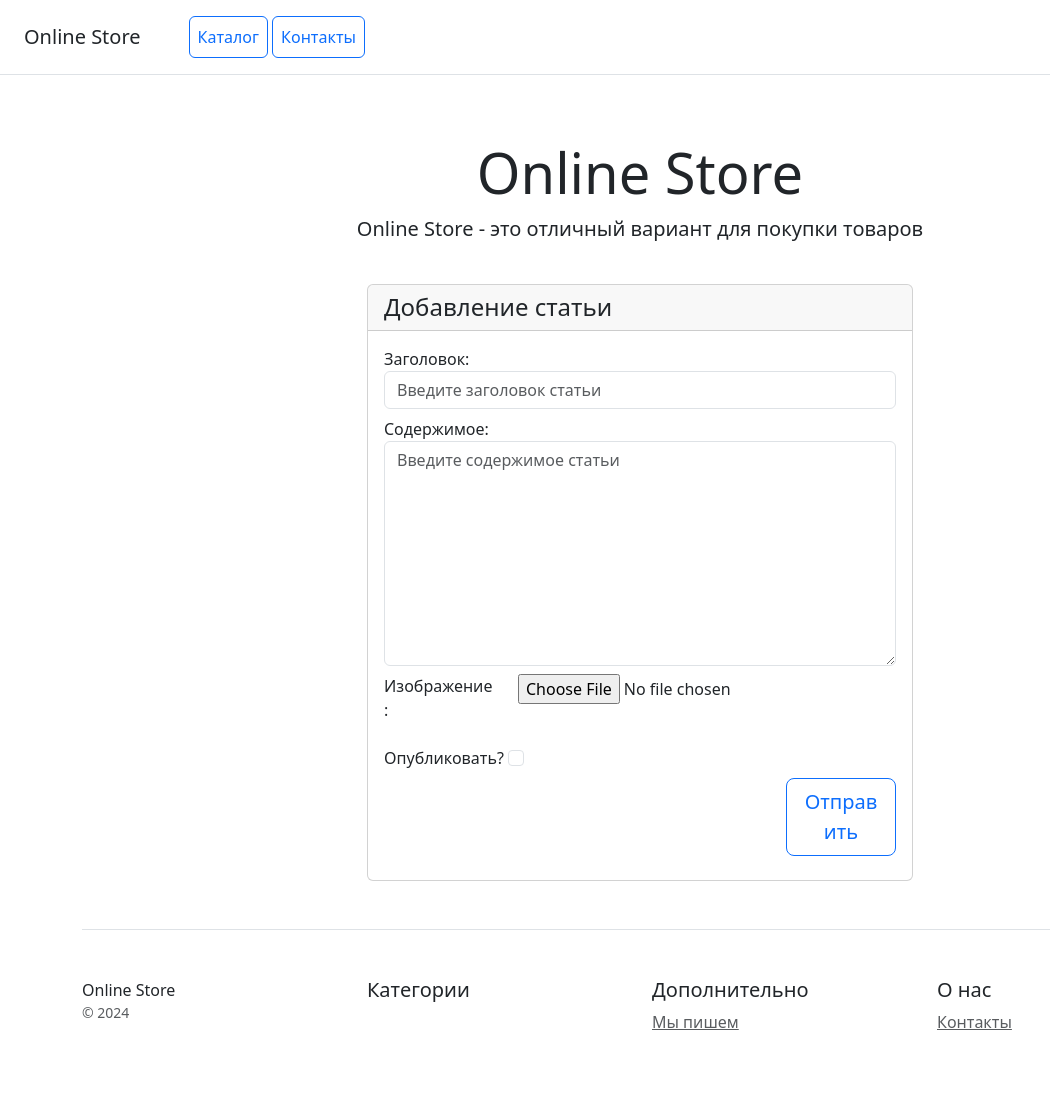
After one commit to KudryashovR/online_store, a Django app: page /blog/new/ in a window 1280 px wide. The commit adds this page. Shown: the whole page, without its empty margins (0-1050 px from the left). Run offline with Django 5.2, Linux system fonts and the light colour scheme.

Commit message:
ADD: Blog create

```diff
--- a/catalog/models.py
+++ b/catalog/models.py
@@ -1,5 +1,6 @@
 from django import forms
 from django.db import models
+from django.utils.text import slugify
 
 NULLABLE = {'blank': True, 'null': True}
 
@@ -56,12 +57,18 @@ class Blog(models.Model):
     preview = models.ImageField(upload_to='blog/', verbose_name="Изображение",
                                 help_text="Загрузите изображение для превью статьи")
     created_at = models.DateTimeField(auto_now_add=True)
-    is_published = models.BooleanField(default=False)
+    is_published = models.BooleanField(default=True, verbose_name="Опубликовано")
     views_count = models.PositiveIntegerField(default=0)
 
     def __str__(self):
         return self.title
 
+    def save(self, *args, **kwargs):
+        if not self.slug:
+            self.slug = slugify(self.title)
+
+        super().save(*args, **kwargs)
+
     class Meta:
         verbose_name = 'Статья'
         verbose_name_plural = 'Статьи'
--- /dev/null
+++ b/catalog/templates/catalog/blog_form.html
@@ -0,0 +1,47 @@
+{% extends 'catalog/base.html' %}
+{% block content %}
+<div class="row">
+    <div class="col-3"></div>
+    <div class="col-6">
+        <div class="card box-shadow">
+            <div class="card-header">
+                <h4 class="my-0 font-weight-normal">Добавление статьи</h4>
+            </div>
+            <div class="card-body">
+                <form method="post" action="" class="form-floating" enctype="multipart/form-data">
+                    {% csrf_token %}
+                    <div class="row">
+                        <div class="col-12 mb-2">
+                            <lable for="id_title">Заголовок:</lable>
+                            <input type="text" name="title" class="form-control" maxlength="100" required
+                                   id="id_title" placeholder="Введите заголовок статьи">
+                        </div>
+                        <div class="col-12 mb-2">
+                            <lable for="id_content">Содержимое:</lable>
+                            <textarea name="content" class="form-control" style="height: 225px;" id="id_content"
+                                      placeholder="Введите содержимое статьи"></textarea>
+                        </div>
+                        <div class="col-3 mb-2">
+                            <p>Изображение:</p>
+                        </div>
+                        <div class="col-9 mb-2">
+                            <input type="file" name="preview" id="id_preview">
+                        </div>
+                        <div class="col-12 mb-2">
+                            <label class="form-check-label" for="id_is_published">Опубликовать?</label>
+                            <input class="form-check-input" type="checkbox" id="id_is_published" name="is_published">
+                        </div>
+                        <div class="col-9 mb-2"></div>
+                        <div class="col-3 mb-2">
+                            <button type="submit" class="btn btn-lg btn-block btn-outline-primary form-control">
+                                Отправить
+                            </button>
+                        </div>
+                    </div>
+                </form>
+            </div>
+        </div>
+    </div>
+    <div class="col-3"></div>
+</div>
+{% endblock %}
--- a/catalog/urls.py
+++ b/catalog/urls.py
@@ -1,6 +1,7 @@
 from django.urls import path
 from catalog.apps import CatalogConfig
-from catalog.views import ProductListView, ContactView, ProductDetailView, ProductCreateView, BlogListView
+from catalog.views import ProductListView, ContactView, ProductDetailView, ProductCreateView, BlogListView, \
+    BlogCreateView
 
 app_name = CatalogConfig.name
 
@@ -10,4 +11,5 @@ urlpatterns = [
     path('product/<int:pk>/', ProductDetailView.as_view(), name='product_detail'),
     path('new_product/', ProductCreateView.as_view(), name='new_product'),
     path('blog/', BlogListView.as_view(), name='blog'),
+    path('blog/new/', BlogCreateView.as_view(), name='new_blog'),
 ]
--- a/catalog/views.py
+++ b/catalog/views.py
@@ -57,3 +57,9 @@ class ProductCreateView(CreateView):
 class BlogListView(ListView):
     model = Blog
     paginate_by = 10
+
+
+class BlogCreateView(CreateView):
+    model = Blog
+    fields = ('title', 'content', 'preview', 'is_published')
+    success_url = reverse_lazy('catalog:blog')
```
Also changed, not shown: catalog/admin.py (+8 -1 lines), catalog/templates/catalog/blog_list.html (+4 -3 lines), catalog/migrations/0004_alter_blog_is_published.py (added).
